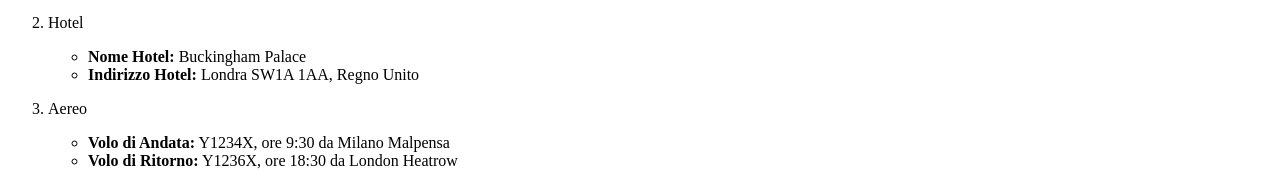
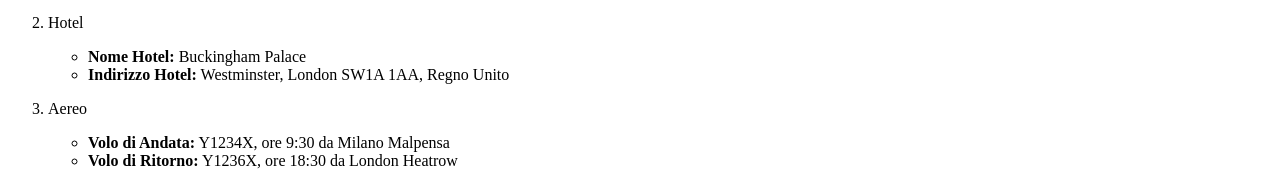
Before and after one commit to NelloRossi97/html-london-trip, a plain HTML site: page index.html in a window 1280 px wide. Shown: the part 1186-1357 px from the top of the page. Drawn offline with Linux system fonts and the light colour scheme.

Commit message:
fix hotel adress wrong

```diff
--- a/index.html
+++ b/index.html
@@ -102,7 +102,7 @@
                             <span><strong>Nome Hotel:</strong> Buckingham Palace</span>
                         </li>
                         <li>
-                            <span><strong>Indirizzo Hotel:</strong> Londra SW1A 1AA, Regno Unito</span>
+                            <span><strong>Indirizzo Hotel:</strong> Westminster, London SW1A 1AA, Regno Unito</span>
                         </li>
                     </ul>
                 </li>
```
